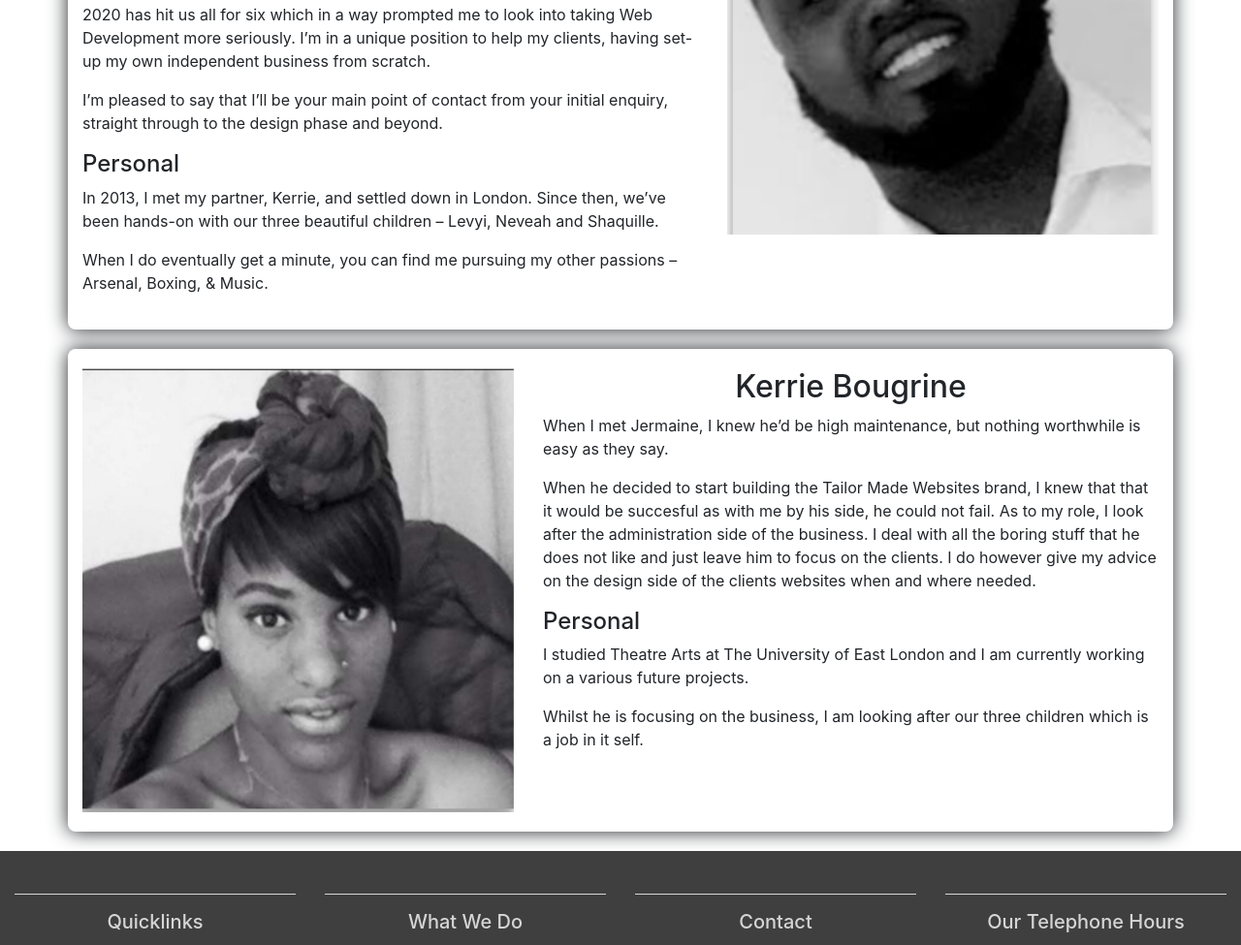
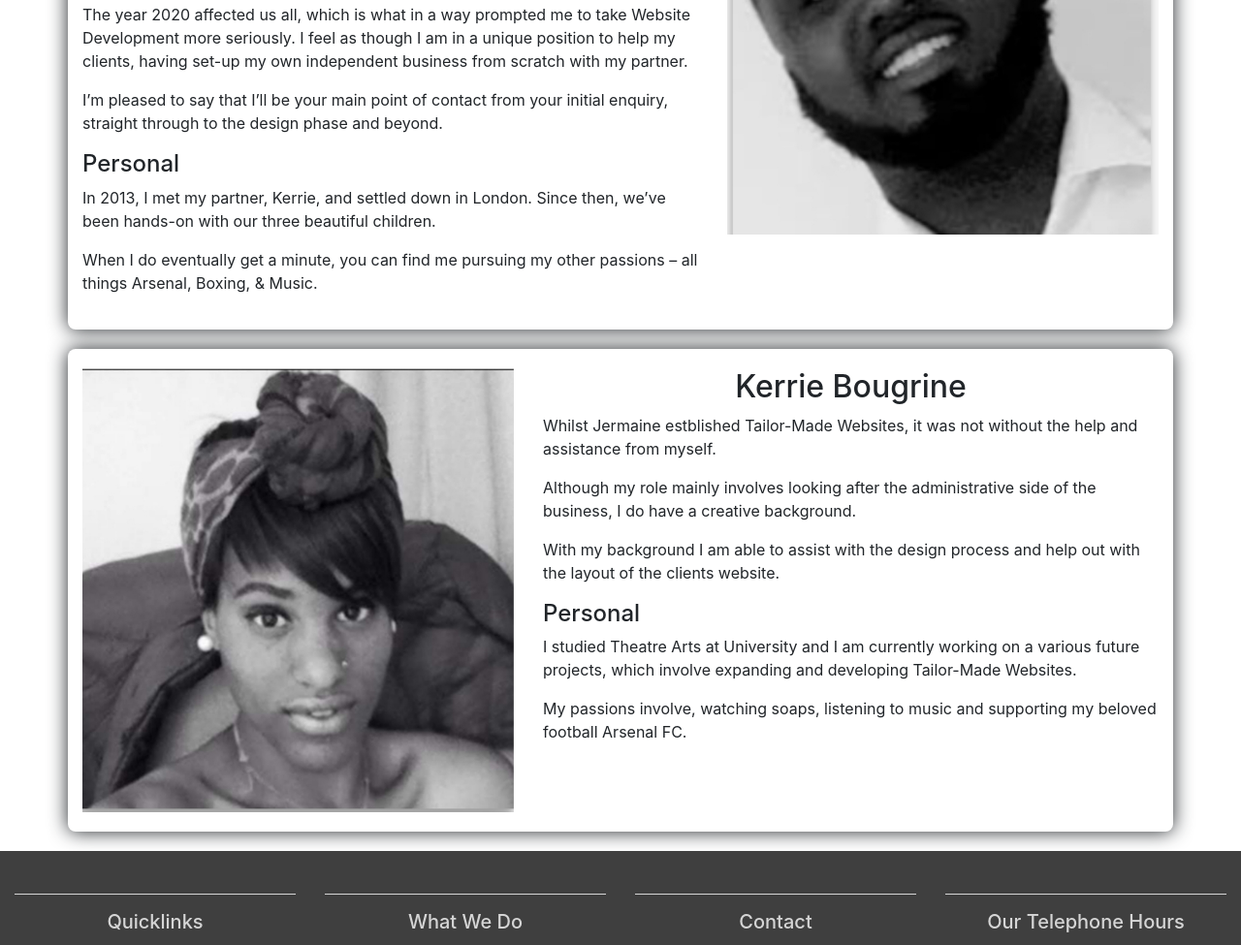
Before and after one commit to Tailor-MadeWebsites/TMW, a plain HTML site: page about.html in a window 1280 px wide. Shown: the part 1377-2352 px from the top of the page at 97% size. Drawn offline with nearby package versions, Linux system fonts and the light colour scheme.

Commit message:
Add files via upload

```diff
--- a/about.html
+++ b/about.html
@@ -3,18 +3,18 @@
 <head>
   <meta charset="utf-8">
   <meta name="viewport" content="width=device-width", initial-scale=1">
-  <title>Tailor-Made Websites | Web Developer & Designer | Hire us
-  </title>
+  <title>Tailor-Made Websites UK | Web Developer based in East London | Get a Quote Today</title>
   <!-- Meta Description -->
   <meta name="description" content="Web Development & Design company based in East London | Affordable, Professional & User Friendly Websites built using HTML5, CSS & JAVASCRIPT | Get a Quote Now.">
   <meta name=”robots” content=”noindex, nofollow”>
   <meta name=”robots” content=”index, follow”>
   <meta property="og:type" content="article" />
   <meta property="og:title" content="Tailor Made Websites" />
-  <meta property="og:description" content="We build and develop websites" />
-  <meta property="og:image" content="img/" />
-  <meta property="og:url" content="PERMALINK" />
+  <meta property="og:description" content=" We build websites using HTML5, CSS & Javascript" />
+  <meta property="og:image" content="https://tailor-madewebsites.co.uk/" />
+  <meta property="og:url" content="https://tailor-madewebsites.co.uk/" />
   <meta property="og:site_name" content="Tailor Made Websites" />
+  <meta name="twitter:card" content="summary_large_image">
   <!-- Meta Description End -->
 
   <!---Links--->
@@ -164,15 +164,15 @@
 
           <p>As I am self taught, I am always learning new ways to develop as I believe that is the key to progression. Nobody is perfect and nobody knows everything and therefore there is always room to learn.</p>
 
-          <p>2020 has hit us all for six which in a way prompted me to look into taking Web Development more seriously. I’m in a unique position to help my clients, having set-up my own independent business from scratch.</p>
+          <p>The year 2020 affected us all, which is what in a way prompted me to take Website Development more seriously. I feel as though I am in a unique position to help my clients, having set-up my own independent business from scratch with my partner.</p>
 
         <p>I’m pleased to say that I’ll be your main point of contact from your initial enquiry, straight through to the design phase and beyond.</p>
 
         <h4>Personal</h4>
 
-        <p>In 2013, I met my partner, Kerrie, and settled down in London. Since then, we’ve been hands-on with our three beautiful children – Levyi, Neveah and Shaquille.</p>
+        <p>In 2013, I met my partner, Kerrie, and settled down in London. Since then, we’ve been hands-on with our three beautiful children.</p>
 
-        <p>When I do eventually get a minute, you can find me pursuing my other passions – Arsenal, Boxing, & Music.</p>
+        <p>When I do eventually get a minute, you can find me pursuing my other passions – all things Arsenal, Boxing, & Music.</p>
 
       </div>
 
@@ -197,15 +197,19 @@
      </div>
      <div class="col-sm-7">
         <h2 class="text-center">Kerrie Bougrine</h2>
-        <p>When I met Jermaine, I knew he’d be high maintenance, but nothing worthwhile is easy as they say.</p>
+        <p>Whilst Jermaine estblished Tailor-Made Websites, it was not without the help and assistance from myself.</p>
 
-        <p>When he decided to start building the Tailor Made Websites brand, I knew that that it would be succesful as with me by his side, he could not fail. As to my role, I look after the administration side of the business. I deal with all the boring stuff that he does not like and just leave him to focus on the clients. I do however give my advice on the design side of the clients websites when and where needed.</p>
+        <p>Although my role mainly involves looking after the administrative side of the business, I do have a creative background.</p>
+
+        <p>With my background I am able to assist with the design process and help out with the layout of the clients website.</p>
+
 
         <h4>Personal</h4>
 
-        <p>I studied Theatre Arts at The University of East London and I am currently working on a various future projects.</p>
+        <p>I studied Theatre Arts at University and I am currently working on a various future projects, which involve expanding and developing Tailor-Made Websites.</p>
 
-        <p>Whilst he is focusing on the business, I am looking after our three children which is a job in it self.</p>
+        <p>My passions involve, watching soaps, listening to music and supporting my beloved football Arsenal FC.</p>
+
 
       </div>
    </div>
```
Also changed, not shown: index.html (+15 -14 lines).
